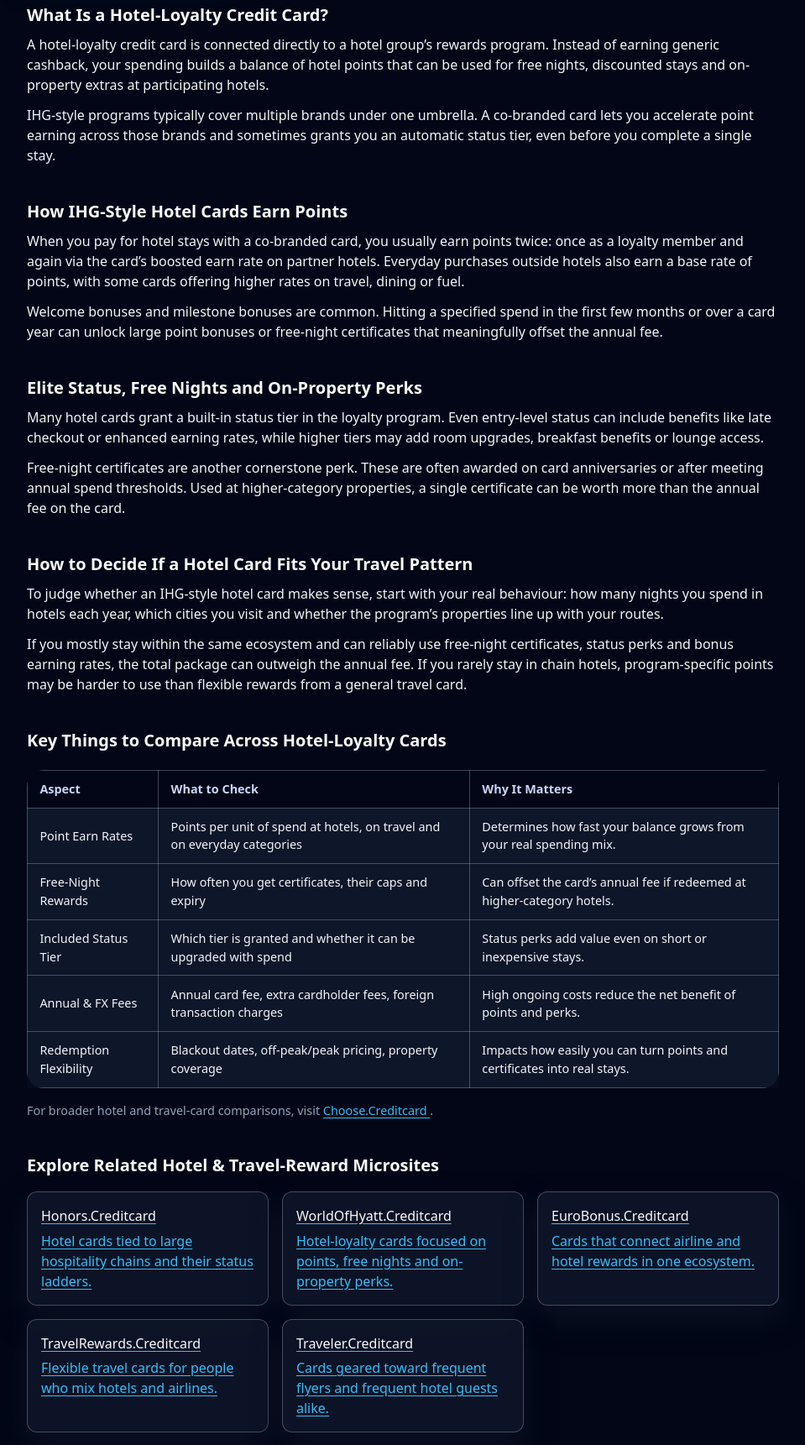
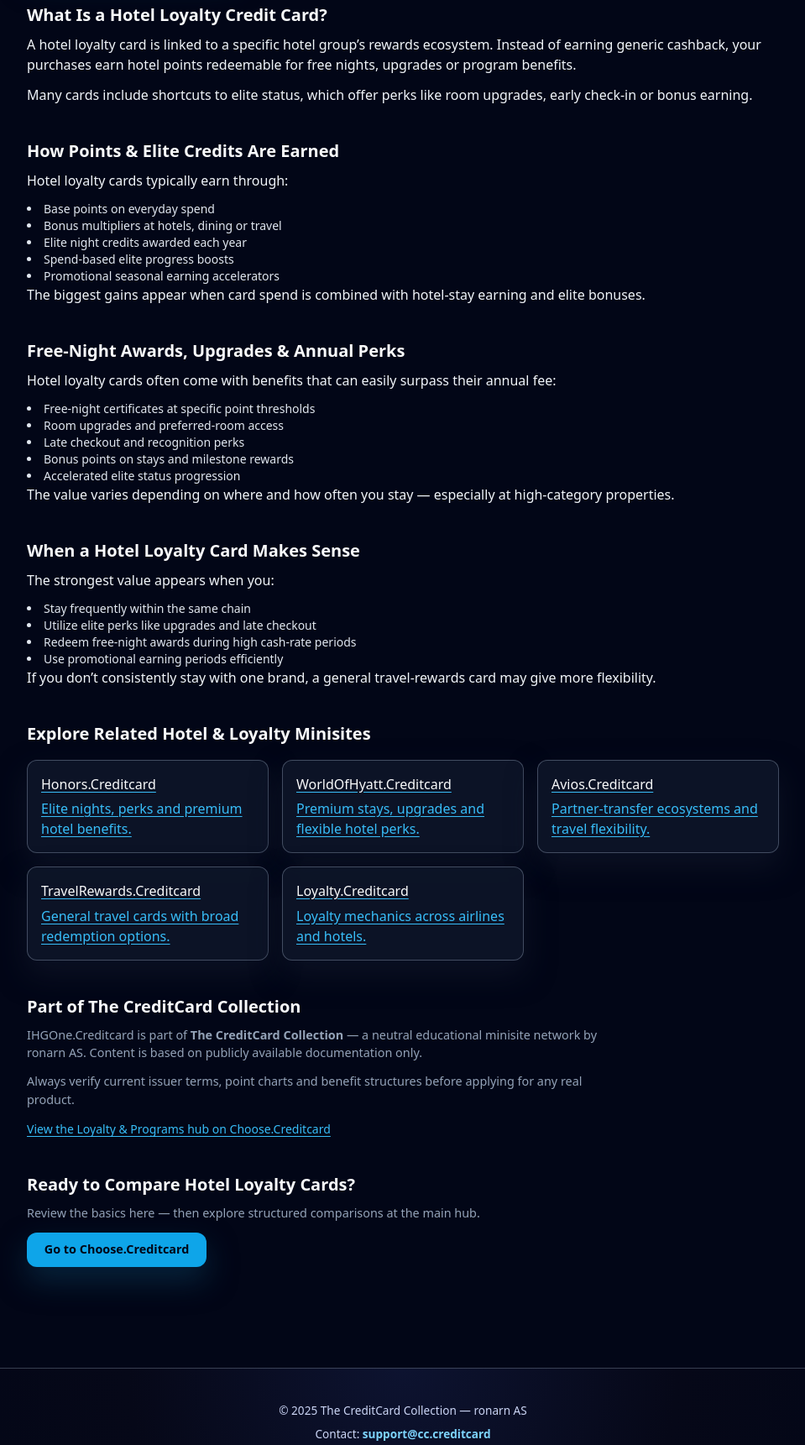
Before and after one commit to ChooseCreditCard/ihgone.creditcard, a plain HTML site: page index.html in a window 1280 px wide. Shown: the part 465-2186 px from the top of the page at 84% size, without its empty margins (160-1119 px from the left). Drawn offline with nearby package versions, Linux system fonts and the light colour scheme.

Commit message:
Update index.html

```diff
--- a/index.html
+++ b/index.html
@@ -4,22 +4,22 @@
   <meta charset="UTF-8" />
   <meta name="viewport" content="width=device-width, initial-scale=1" />
 
-  <title>IHGOne.Creditcard – Hotel Points & IHG-Style Loyalty Cards Explained</title>
-  <meta name="description" content="How IHG One–style hotel credit cards work: earning points on stays and spend, elite status, free nights, redemption rules, fees and what to compare before choosing a hotel-loyalty card." />
+  <title>IHGOne.Creditcard – Hotel Loyalty & Points Cards Explained</title>
+  <meta name="description" content="How IHG One–style hotel loyalty credit cards work: earning points, elite nights, free-night certificates, upgrade perks and how to evaluate real-world value from hotel-linked cards." />
   <meta name="robots" content="index,follow" />
   <link rel="canonical" href="https://ihgone.creditcard/" />
 
   <!-- Open Graph -->
-  <meta property="og:title" content="IHGOne.Creditcard – Hotel Points & Loyalty Cards Explained" />
-  <meta property="og:description" content="Independent overview of hotel credit cards linked to IHG-style loyalty programs: how they earn points, upgrade status and redeem for free nights and perks." />
+  <meta property="og:title" content="IHGOne.Creditcard – Hotel Loyalty Credit Cards Explained" />
+  <meta property="og:description" content="Independent overview of hotel loyalty cards: elite nights, points earning, free-night awards, upgrades and how to decide if a hotel-linked card fits your travel habits." />
   <meta property="og:type" content="website" />
   <meta property="og:url" content="https://ihgone.creditcard/" />
   <meta property="og:image" content="https://choose.creditcard/preview.png?utm_source=ihgone.creditcard&utm_medium=referral&utm_campaign=og_image" />
 
   <!-- Twitter -->
   <meta name="twitter:card" content="summary_large_image" />
-  <meta name="twitter:title" content="IHGOne.Creditcard – Hotel Loyalty & Points Cards" />
-  <meta name="twitter:description" content="Learn how hotel cards tied to IHG-style loyalty programs turn stays and everyday spending into points, elite status and free nights — plus the trade-offs to know." />
+  <meta name="twitter:title" content="IHGOne.Creditcard – Hotel Loyalty Cards Explained" />
+  <meta name="twitter:description" content="Learn how IHG-style hotel loyalty cards work: from spend to points, free nights, elite benefits and value calculations." />
   <meta name="twitter:image" content="https://choose.creditcard/preview.png?utm_source=ihgone.creditcard&utm_medium=referral&utm_campaign=twitter_image" />
 
   <!-- GA4 -->
@@ -31,187 +31,190 @@
     gtag('config', 'G-64FE63JQ3H');
   </script>
 
-  <!-- Tailwind for utility classes -->
+  <!-- Tailwind -->
   <script src="https://cdn.tailwindcss.com"></script>
 
   <!-- Shared minisite styles -->
   <link rel="stylesheet" href="./styles.css" />
 </head>
+
 <body class="bg-slate-950 text-slate-100">
+  <!-- HEADER -->
   <header class="site-header">
     <div class="nav-inner max-w-6xl">
       <div class="brand">
         <div class="cc-logo">CC</div>
         <div class="brand-text">
           <div class="brand-title">IHGOne.Creditcard</div>
-          <div class="brand-subtitle">Hotel Points & Loyalty Credit Cards</div>
+          <div class="brand-subtitle">Hotel Loyalty & Premium Stay Cards</div>
         </div>
       </div>
-      <nav class="nav-links" aria-label="Page navigation">
+
+      <nav class="nav-links">
         <a href="#overview">Overview</a>
-        <a href="#earning">Earning Points</a>
-        <a href="#benefits">Status & Benefits</a>
+        <a href="#earning">Points & Nights</a>
+        <a href="#perks">Perks & Awards</a>
       </nav>
     </div>
   </header>
 
   <main class="cc-page">
-    <!-- Breadcrumb -->
+
+    <!-- BREADCRUMB -->
     <div class="cc-breadcrumb">
       <a href="https://choose.creditcard/?utm_source=ihgone.creditcard&utm_medium=referral&utm_campaign=breadcrumb">Home</a>
       &nbsp;›&nbsp;
       IHGOne.Creditcard
     </div>
 
-    <!-- Hero -->
+    <!-- HERO -->
     <section class="hero">
       <div class="hero-content">
-        <h1>How IHG-Style Hotel Credit Cards Turn Stays Into Rewards</h1>
+        <h1>How Hotel Loyalty Cards Turn Spend Into Nights & Perks</h1>
         <p class="hero-lead">
-          Hotel cards linked to IHG-style loyalty programs let you earn points, elite status and free nights from both your bookings and your daily spending. This page explains how they work and what to check before picking one.
+          IHG One–style hotel cards connect everyday spending with hotel points, elite credits and free-night certificates.
+          Here’s how they work — and how to evaluate real-world value.
         </p>
-        <a class="cta" href="https://choose.creditcard/travel/?utm_source=ihgone.creditcard&utm_medium=referral&utm_campaign=hero_cta">
+        <a class="cta"
+           href="https://choose.creditcard/?utm_source=ihgone.creditcard&utm_medium=referral&utm_campaign=hero_cta">
           Compare hotel & travel cards
         </a>
       </div>
     </section>
 
-    <!-- Overview -->
+    <!-- OVERVIEW -->
     <section id="overview" class="section">
-      <h2>What Is a Hotel-Loyalty Credit Card?</h2>
-      <p>A hotel-loyalty credit card is connected directly to a hotel group’s rewards program. Instead of earning generic cashback, your spending builds a balance of hotel points that can be used for free nights, discounted stays and on-property extras at participating hotels.</p>
-      <p>IHG-style programs typically cover multiple brands under one umbrella. A co-branded card lets you accelerate point earning across those brands and sometimes grants you an automatic status tier, even before you complete a single stay.</p>
-    </section>
-
-    <!-- Earning Points -->
-    <section id="earning" class="section">
-      <h2>How IHG-Style Hotel Cards Earn Points</h2>
-      <p>When you pay for hotel stays with a co-branded card, you usually earn points twice: once as a loyalty member and again via the card’s boosted earn rate on partner hotels. Everyday purchases outside hotels also earn a base rate of points, with some cards offering higher rates on travel, dining or fuel.</p>
-      <p>Welcome bonuses and milestone bonuses are common. Hitting a specified spend in the first few months or over a card year can unlock large point bonuses or free-night certificates that meaningfully offset the annual fee.</p>
-    </section>
-
-    <!-- Status & Benefits -->
-    <section id="benefits" class="section">
-      <h2>Elite Status, Free Nights and On-Property Perks</h2>
-      <p>Many hotel cards grant a built-in status tier in the loyalty program. Even entry-level status can include benefits like late checkout or enhanced earning rates, while higher tiers may add room upgrades, breakfast benefits or lounge access.</p>
-      <p>Free-night certificates are another cornerstone perk. These are often awarded on card anniversaries or after meeting annual spend thresholds. Used at higher-category properties, a single certificate can be worth more than the annual fee on the card.</p>
-    </section>
-
-    <!-- Value & Trade-Offs -->
-    <section class="section">
-      <h2>How to Decide If a Hotel Card Fits Your Travel Pattern</h2>
-      <p>To judge whether an IHG-style hotel card makes sense, start with your real behaviour: how many nights you spend in hotels each year, which cities you visit and whether the program’s properties line up with your routes.</p>
-      <p>If you mostly stay within the same ecosystem and can reliably use free-night certificates, status perks and bonus earning rates, the total package can outweigh the annual fee. If you rarely stay in chain hotels, program-specific points may be harder to use than flexible rewards from a general travel card.</p>
-    </section>
-
-    <!-- Comparison table -->
-    <section class="section">
-      <h2>Key Things to Compare Across Hotel-Loyalty Cards</h2>
-      <div class="table-wrap">
-        <table class="table">
-          <thead>
-            <tr>
-              <th>Aspect</th>
-              <th>What to Check</th>
-              <th>Why It Matters</th>
-            </tr>
-          </thead>
-          <tbody>
-            <tr>
-              <td>Point Earn Rates</td>
-              <td>Points per unit of spend at hotels, on travel and on everyday categories</td>
-              <td>Determines how fast your balance grows from your real spending mix.</td>
-            </tr>
-            <tr>
-              <td>Free-Night Rewards</td>
-              <td>How often you get certificates, their caps and expiry</td>
-              <td>Can offset the card’s annual fee if redeemed at higher-category hotels.</td>
-            </tr>
-            <tr>
-              <td>Included Status Tier</td>
-              <td>Which tier is granted and whether it can be upgraded with spend</td>
-              <td>Status perks add value even on short or inexpensive stays.</td>
-            </tr>
-            <tr>
-              <td>Annual & FX Fees</td>
-              <td>Annual card fee, extra cardholder fees, foreign transaction charges</td>
-              <td>High ongoing costs reduce the net benefit of points and perks.</td>
-            </tr>
-            <tr>
-              <td>Redemption Flexibility</td>
-              <td>Blackout dates, off-peak/peak pricing, property coverage</td>
-              <td>Impacts how easily you can turn points and certificates into real stays.</td>
-            </tr>
-          </tbody>
-        </table>
-      </div>
-      <p class="small">
-        For broader hotel and travel-card comparisons, visit
-        <a href="https://choose.creditcard/travel/?utm_source=ihgone.creditcard&utm_medium=referral&utm_campaign=comparison_section">
-          Choose.Creditcard
-        </a>.
+      <h2>What Is a Hotel Loyalty Credit Card?</h2>
+      <p>
+        A hotel loyalty card is linked to a specific hotel group’s rewards ecosystem. Instead of earning generic cashback,
+        your purchases earn hotel points redeemable for free nights, upgrades or program benefits.
+      </p>
+      <p>
+        Many cards include shortcuts to elite status, which offer perks like room upgrades, early check-in or bonus earning.
       </p>
     </section>
 
-    <!-- Cluster links -->
+    <!-- EARNING -->
+    <section id="earning" class="section">
+      <h2>How Points & Elite Credits Are Earned</h2>
+      <p>Hotel loyalty cards typically earn through:</p>
+
+      <ul class="list-disc list-inside text-sm text-slate-200">
+        <li>Base points on everyday spend</li>
+        <li>Bonus multipliers at hotels, dining or travel</li>
+        <li>Elite night credits awarded each year</li>
+        <li>Spend-based elite progress boosts</li>
+        <li>Promotional seasonal earning accelerators</li>
+      </ul>
+
+      <p>
+        The biggest gains appear when card spend is combined with hotel-stay earning and elite bonuses.
+      </p>
+    </section>
+
+    <!-- PERKS -->
+    <section id="perks" class="section">
+      <h2>Free-Night Awards, Upgrades & Annual Perks</h2>
+      <p>
+        Hotel loyalty cards often come with benefits that can easily surpass their annual fee:
+      </p>
+      <ul class="list-disc list-inside text-sm text-slate-200">
+        <li>Free-night certificates at specific point thresholds</li>
+        <li>Room upgrades and preferred-room access</li>
+        <li>Late checkout and recognition perks</li>
+        <li>Bonus points on stays and milestone rewards</li>
+        <li>Accelerated elite status progression</li>
+      </ul>
+
+      <p>
+        The value varies depending on where and how often you stay — especially at high-category properties.
+      </p>
+    </section>
+
+    <!-- VALUE SECTION -->
     <section class="section">
-      <h2>Explore Related Hotel & Travel-Reward Microsites</h2>
+      <h2>When a Hotel Loyalty Card Makes Sense</h2>
+      <p>The strongest value appears when you:</p>
+      <ul class="list-disc list-inside text-sm text-slate-200">
+        <li>Stay frequently within the same chain</li>
+        <li>Utilize elite perks like upgrades and late checkout</li>
+        <li>Redeem free-night awards during high cash-rate periods</li>
+        <li>Use promotional earning periods efficiently</li>
+      </ul>
+
+      <p>
+        If you don’t consistently stay with one brand, a general travel-rewards card may give more flexibility.
+      </p>
+    </section>
+
+    <!-- CLUSTER LINKS -->
+    <section class="section">
+      <h2>Explore Related Hotel & Loyalty Minisites</h2>
+
       <div class="cluster-grid">
-        <a class="cluster-card" href="https://honors.creditcard/?utm_source=ihgone.creditcard&utm_medium=referral&utm_campaign=cluster_honors">
+        <a class="cluster-card"
+           href="https://honors.creditcard/?utm_source=ihgone.creditcard&utm_medium=referral&utm_campaign=cluster_honors">
           <h3>Honors.Creditcard</h3>
-          <p>Hotel cards tied to large hospitality chains and their status ladders.</p>
+          <p>Elite nights, perks and premium hotel benefits.</p>
         </a>
-        <a class="cluster-card" href="https://worldofhyatt.creditcard/?utm_source=ihgone.creditcard&utm_medium=referral&utm_campaign=cluster_worldofhyatt">
+
+        <a class="cluster-card"
+           href="https://worldofhyatt.creditcard/?utm_source=ihgone.creditcard&utm_medium=referral&utm_campaign=cluster_worldofhyatt">
           <h3>WorldOfHyatt.Creditcard</h3>
-          <p>Hotel-loyalty cards focused on points, free nights and on-property perks.</p>
+          <p>Premium stays, upgrades and flexible hotel perks.</p>
         </a>
-        <a class="cluster-card" href="https://eurobonus.creditcard/?utm_source=ihgone.creditcard&utm_medium=referral&utm_campaign=cluster_eurobonus">
-          <h3>EuroBonus.Creditcard</h3>
-          <p>Cards that connect airline and hotel rewards in one ecosystem.</p>
+
+        <a class="cluster-card"
+           href="https://avios.creditcard/?utm_source=ihgone.creditcard&utm_medium=referral&utm_campaign=cluster_avios">
+          <h3>Avios.Creditcard</h3>
+          <p>Partner-transfer ecosystems and travel flexibility.</p>
         </a>
-        <a class="cluster-card" href="https://travelrewards.creditcard/?utm_source=ihgone.creditcard&utm_medium=referral&utm_campaign=cluster_travelrewards">
+
+        <a class="cluster-card"
+           href="https://travelrewards.creditcard/?utm_source=ihgone.creditcard&utm_medium=referral&utm_campaign=cluster_travelrewards">
           <h3>TravelRewards.Creditcard</h3>
-          <p>Flexible travel cards for people who mix hotels and airlines.</p>
+          <p>General travel cards with broad redemption options.</p>
         </a>
-        <a class="cluster-card" href="https://traveler.creditcard/?utm_source=ihgone.creditcard&utm_medium=referral&utm_campaign=cluster_traveler">
-          <h3>Traveler.Creditcard</h3>
-          <p>Cards geared toward frequent flyers and frequent hotel guests alike.</p>
+
+        <a class="cluster-card"
+           href="https://loyalty.creditcard/?utm_source=ihgone.creditcard&utm_medium=referral&utm_campaign=cluster_loyalty">
+          <h3>Loyalty.Creditcard</h3>
+          <p>Loyalty mechanics across airlines and hotels.</p>
         </a>
       </div>
     </section>
 
-    <!-- Collection section -->
+    <!-- COLLECTION -->
     <section class="section">
       <h2>Part of The CreditCard Collection</h2>
       <p class="small">
-        IHGOne.Creditcard is one spoke in <strong>The CreditCard Collection</strong> — a network of independent microsites operated by ronarn AS. Each page explains a single card concept and points you to neutral comparison tools.
+        IHGOne.Creditcard is part of <strong>The CreditCard Collection</strong> — a neutral educational minisite network by ronarn AS. Content is based on publicly available documentation only.
       </p>
       <p class="small">
-        We do not issue cards or operate hotel programs. The content here simplifies typical structures and trade-offs so that you can read the official terms with more context.
-      </p>
-      <p class="small">
-        This is educational information, not financial or tax advice. Always verify current card features and program rules with the issuer before applying.
+        Always verify current issuer terms, point charts and benefit structures before applying for any real product.
       </p>
 
-      <!-- REQUIRED HUB SNIPPET – Travel & FX hub -->
+      <!-- HUB SNIPPET (LOYALTY HUB) -->
       <div class="hub-link">
-        <a href="https://choose.creditcard/travel/?utm_source=ihgone.creditcard&utm_medium=referral&utm_campaign=minisite_to_hub"
+        <a href="https://choose.creditcard/loyalty/?utm_source=ihgone.creditcard&utm_medium=referral&utm_campaign=minisite_to_loyalty_hub"
            class="text-sm text-slate-600 hover:text-slate-900">
-          Learn more at the Travel &amp; FX hub
+          View the Loyalty &amp; Programs hub on Choose.Creditcard
         </a>
       </div>
     </section>
 
-    <!-- Bottom CTA -->
+    <!-- CTA -->
     <section class="section">
-      <h2>Ready to Compare Hotel & Travel Cards?</h2>
+      <h2>Ready to Compare Hotel Loyalty Cards?</h2>
       <p class="small">
-        Use IHGOne.Creditcard to understand how hotel-loyalty cards work — then visit the Travel &amp; FX hub to compare concrete card options, perks and costs side by side.
+        Review the basics here — then explore structured comparisons at the main hub.
       </p>
-      <a class="cta" href="https://choose.creditcard/travel/?utm_source=ihgone.creditcard&utm_medium=referral&utm_campaign=bottom_cta">
-        Go to the Travel &amp; FX hub
+      <a class="cta"
+         href="https://choose.creditcard/?utm_source=ihgone.creditcard&utm_medium=referral&utm_campaign=bottom_cta">
+        Go to Choose.Creditcard
       </a>
     </section>
+
   </main>
 
   <footer class="mini-footer">
```
